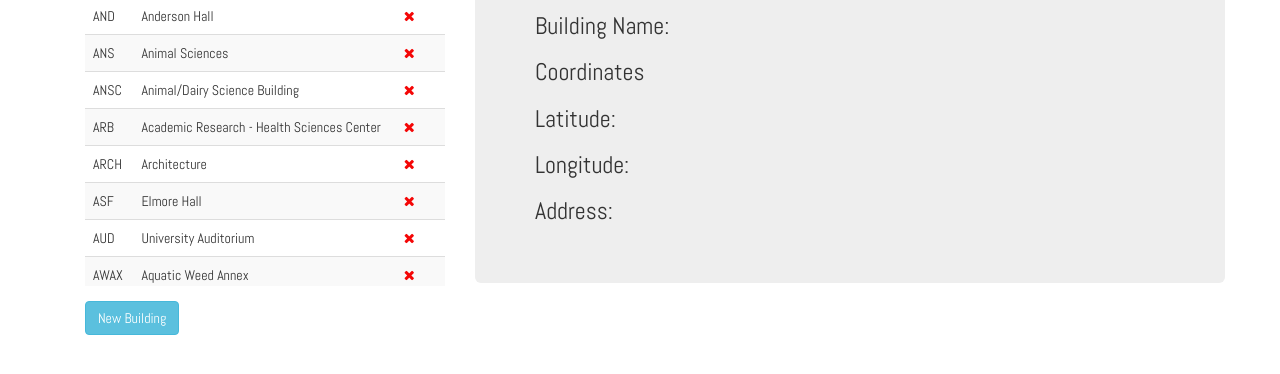
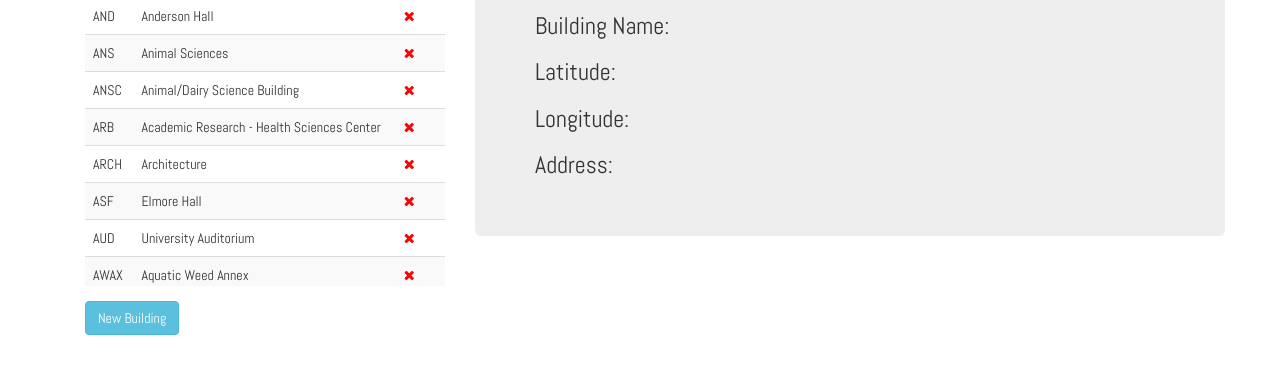
Before and after one commit to Bakushin10/CEN3031, a plain HTML site: page Assignment2/UF-Directory-App-Assignment-Assignment2/index.html in a window 1280 px wide. Shown: the part 296-670 px from the top of the page. Drawn offline with nearby package versions, Linux system fonts and the light colour scheme.

Commit message:
Update index.html
updated the html file

```diff
--- a/Assignment2/UF-Directory-App-Assignment-Assignment2/index.html
+++ b/Assignment2/UF-Directory-App-Assignment-Assignment2/index.html
@@ -93,7 +93,6 @@
              -->
               <h3> Code: {{detaile.code}}</h3>
               <h3> Building Name: {{detaile.name}}</h3>
-              <h3>Coordinates</h3>
               <h3> Latitude: {{detaile.coordinates.latitude}}</h3>
               <h3> Longitude: {{detaile.coordinates.longitude}}</h3>
               <h3> Address: {{detaile.address}}</h3>
```
